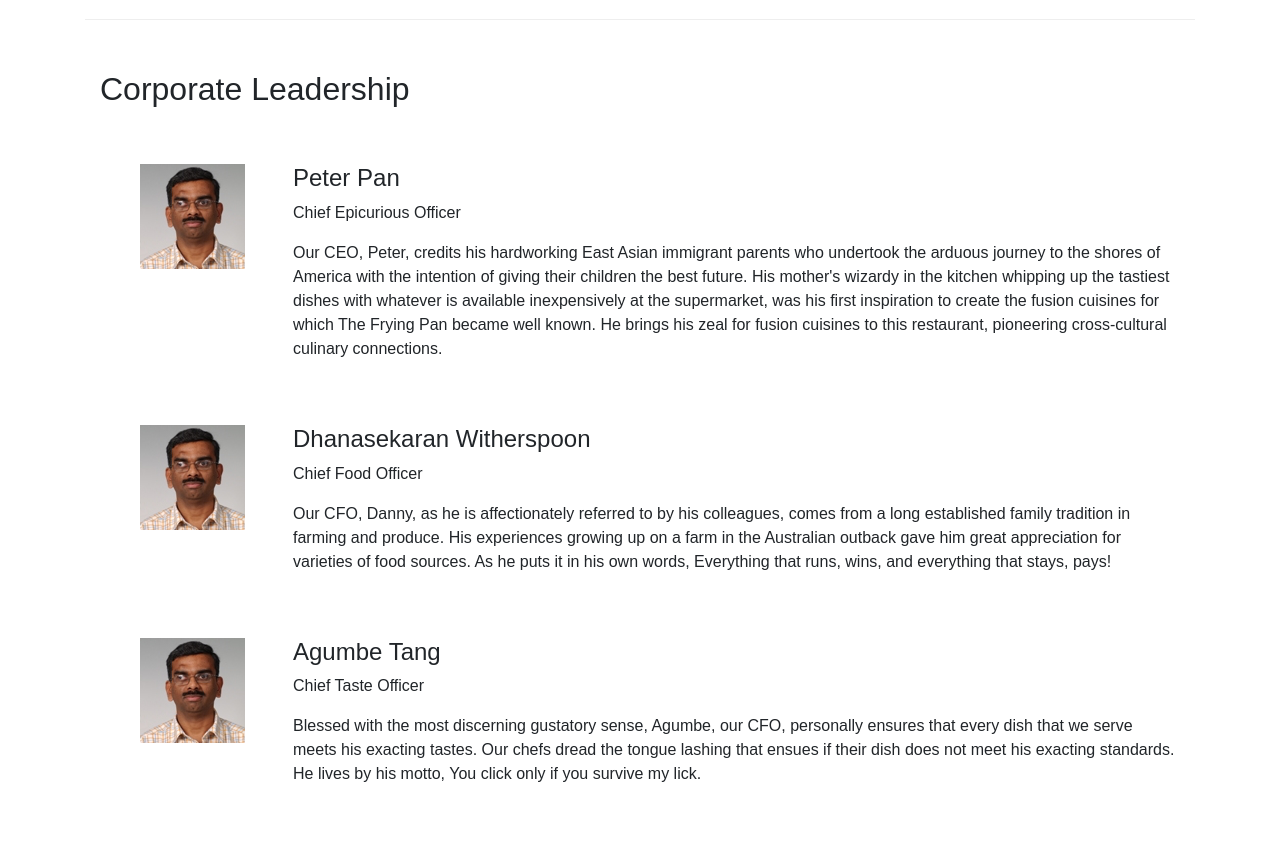
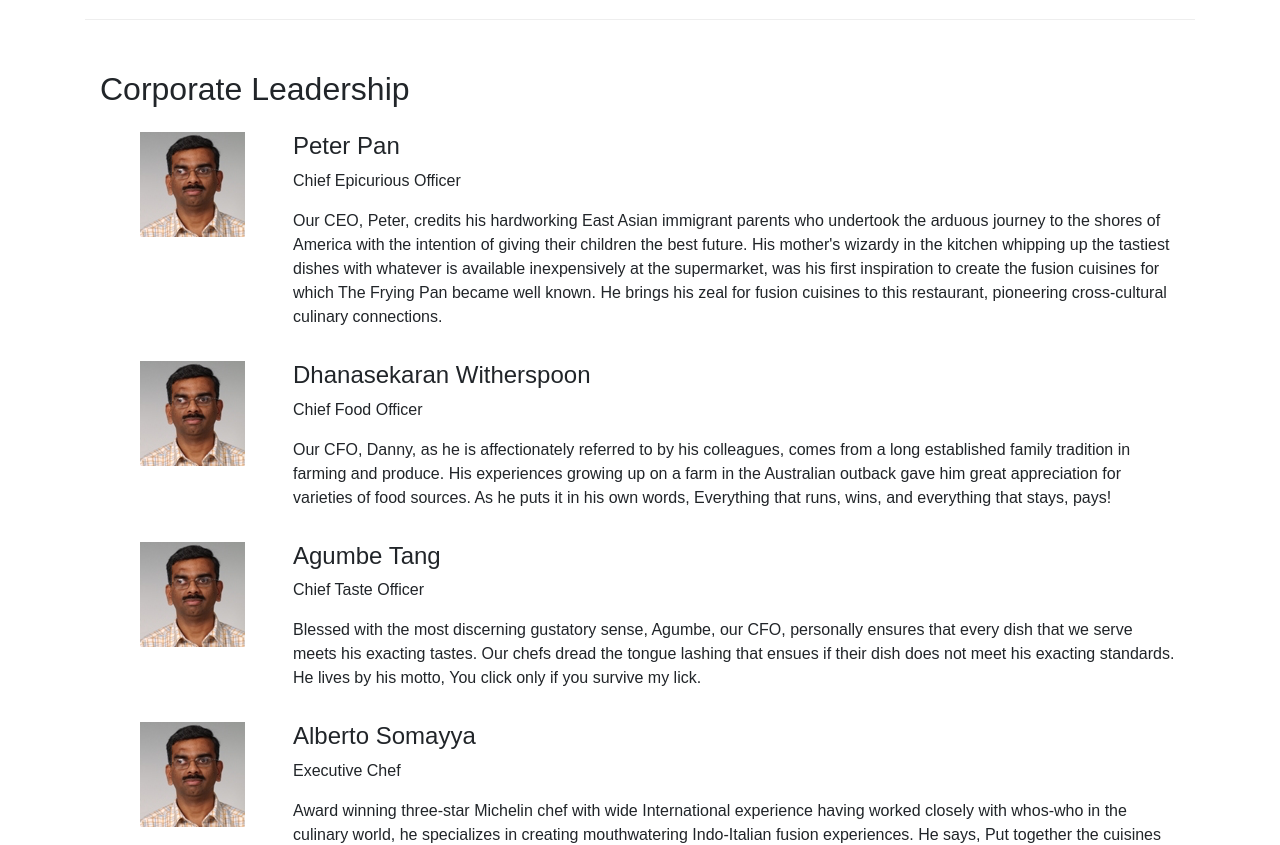
Before and after one commit to mrquatsch/FrontendWebDev-React, a React (Create React App) app: page /aboutus in a window 1280 px wide. Shown: the part 960-1805 px from the top of the page. Built offline with nearby package versions, Linux system fonts and the light colour scheme.

Commit message:
Assignment 2

```diff
--- a/src/components/AboutComponent.js
+++ b/src/components/AboutComponent.js
@@ -2,32 +2,27 @@ import React from 'react';
 import { Breadcrumb, BreadcrumbItem, Card, CardBody, CardHeader, Media } from 'reactstrap';
 import { Link } from 'react-router-dom';
 
-function RenderLeader({leaders}) {
-    const leadersFormatted = leaders.map((leader) => {
-        return (
-            <Media className="mt-5">
-                <Media left href="#" className="mr-5">
-                    <Media object src={leader.image} alt={leader.name}/>
-                </Media>
-                <Media body>
-                    <Media heading>
-                       {leader.name}
-                    </Media>
-                    <p>{leader.designation}</p>
-                    <p>{leader.description}</p>
-                </Media>
+function RenderLeader({leader}) {
+    return (
+        <Media className="mt-3">
+            <Media object src={leader.image} alt={leader.name}/>
+            <Media body className="ml-5">
+                <Media heading>{leader.name}</Media>
+                <p>{leader.designation}</p>
+                <p>{leader.description}</p>
             </Media>
-        );
-    });
-
-    return (
-        <div>
-            {leadersFormatted}
-        </div>
+        </Media>
     )
 }
 
 function About(props) {
+
+    const leaders = props.leaders.map((leader) => {
+        return (
+            <RenderLeader key={leader.id} leader={leader} />
+        );
+    });
+
     return(
         <div className="container">
             <div className="row">
@@ -84,7 +79,7 @@ function About(props) {
                 </div>
                 <div className="col-12">
                     <Media list>
-                        <RenderLeader leaders={props.leaders}/>
+                        {leaders}
                     </Media>
                 </div>
             </div>
```
